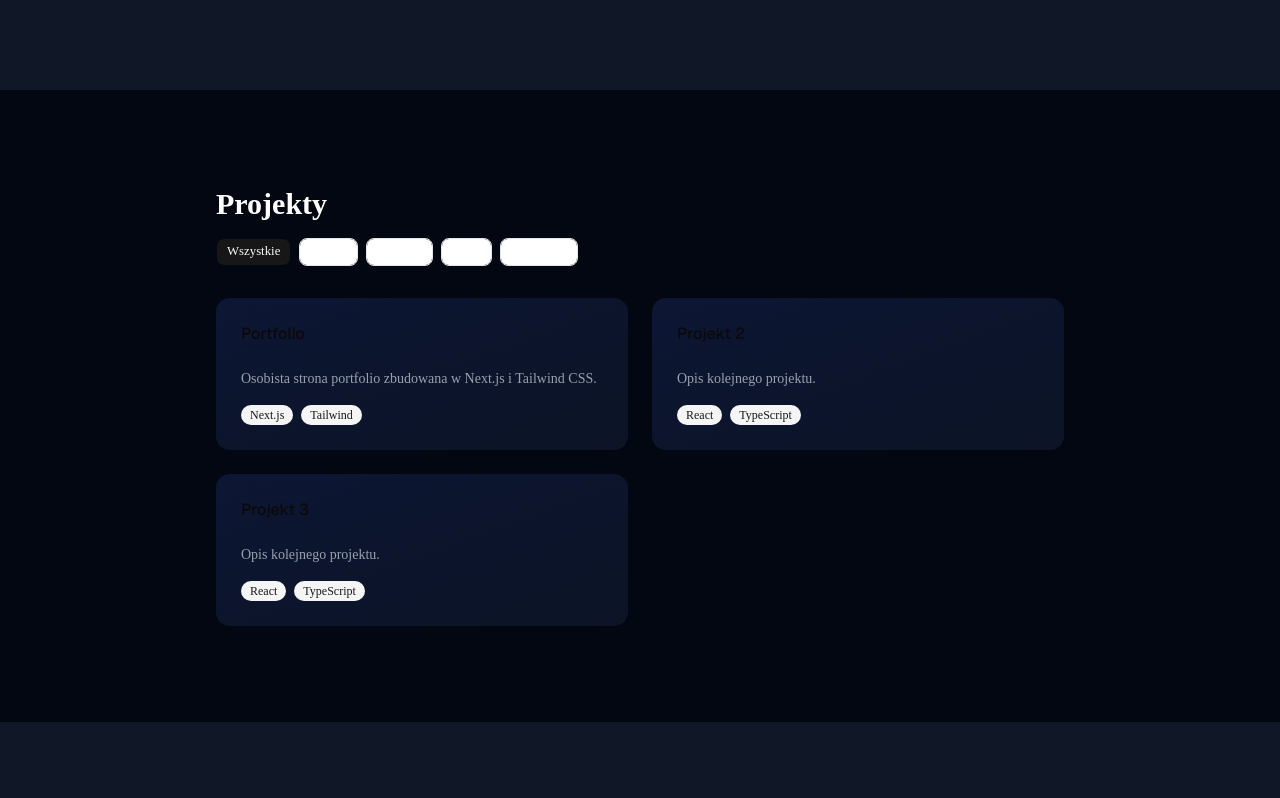
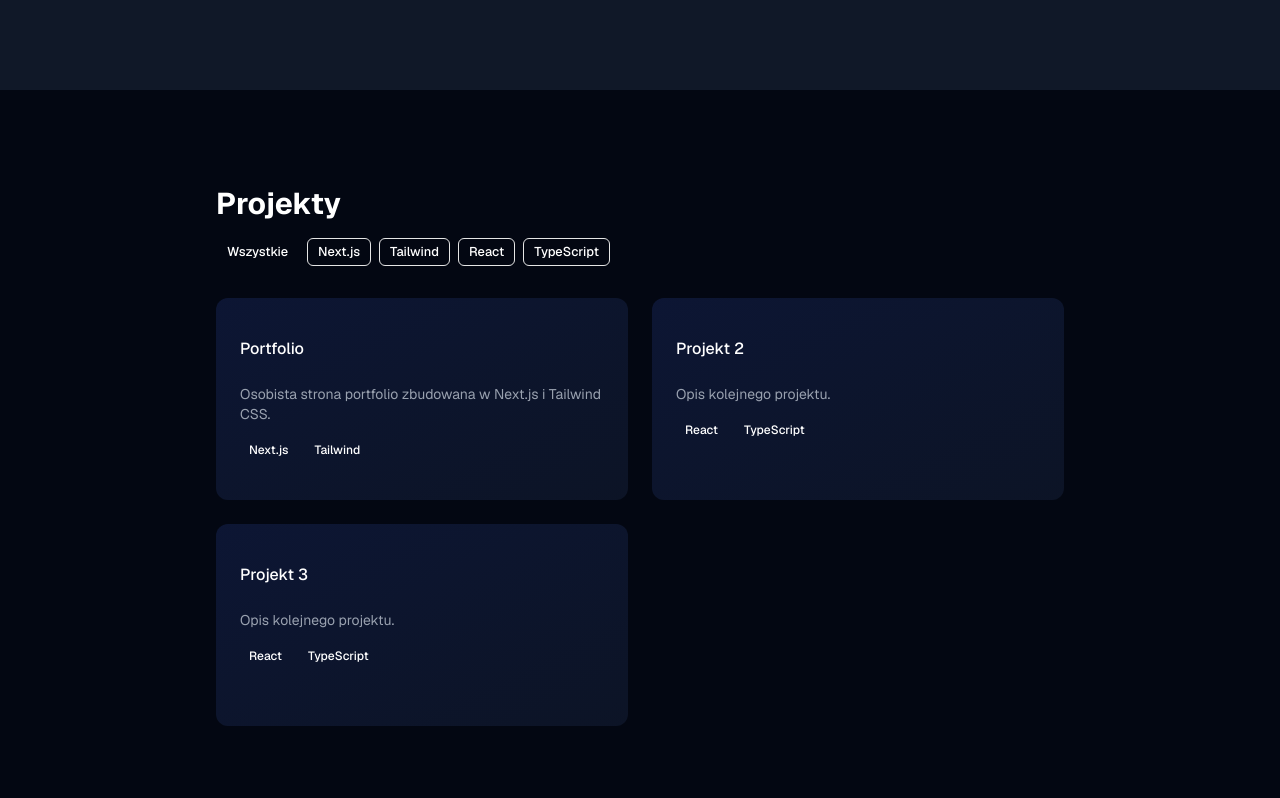
Before and after one commit to fornalbartosz3/moje-portfolio, a Next.js app: page / in a window 1280 px wide. Shown: the part 1409-2207 px from the top of the page. Built offline with nearby package versions, Linux system fonts and the light colour scheme.

Commit message:
fix card border and font styles

```diff
--- a/app/globals.css
+++ b/app/globals.css
@@ -1,86 +1,24 @@
 @import "tailwindcss";
 @import "tw-animate-css";
-@import "shadcn/tailwind.css";
 
 @custom-variant dark (&:is(.dark *));
-
-@theme inline {
-  --color-background: var(--background);
-  --color-foreground: var(--foreground);
-  --font-sans: var(--font-geist-sans);
-  --font-mono: var(--font-geist-mono);
-  --font-heading: var(--font-geist-sans);
-  --color-sidebar-ring: var(--sidebar-ring);
-  --color-sidebar-border: var(--sidebar-border);
-  --color-sidebar-accent-foreground: var(--sidebar-accent-foreground);
-  --color-sidebar-accent: var(--sidebar-accent);
-  --color-sidebar-primary-foreground: var(--sidebar-primary-foreground);
-  --color-sidebar-primary: var(--sidebar-primary);
-  --color-sidebar-foreground: var(--sidebar-foreground);
-  --color-sidebar: var(--sidebar);
-  --color-chart-5: var(--chart-5);
-  --color-chart-4: var(--chart-4);
-  --color-chart-3: var(--chart-3);
-  --color-chart-2: var(--chart-2);
-  --color-chart-1: var(--chart-1);
-  --color-ring: var(--ring);
-  --color-input: var(--input);
-  --color-border: var(--border);
-  --color-destructive: var(--destructive);
-  --color-accent-foreground: var(--accent-foreground);
-  --color-accent: var(--accent);
-  --color-muted-foreground: var(--muted-foreground);
-  --color-muted: var(--muted);
-  --color-secondary-foreground: var(--secondary-foreground);
-  --color-secondary: var(--secondary);
-  --color-primary-foreground: var(--primary-foreground);
-  --color-primary: var(--primary);
-  --color-popover-foreground: var(--popover-foreground);
-  --color-popover: var(--popover);
-  --color-card-foreground: var(--card-foreground);
-  --color-card: var(--card);
-  --radius-sm: calc(var(--radius) * 0.6);
-  --radius-md: calc(var(--radius) * 0.8);
-  --radius-lg: var(--radius);
-  --radius-xl: calc(var(--radius) * 1.4);
-  --radius-2xl: calc(var(--radius) * 1.8);
-  --radius-3xl: calc(var(--radius) * 2.2);
-  --radius-4xl: calc(var(--radius) * 2.6);
-}
 
 :root {
   --background: oklch(1 0 0);
   --foreground: oklch(0.145 0 0);
   --card: oklch(1 0 0);
   --card-foreground: oklch(0.145 0 0);
-  --popover: oklch(1 0 0);
-  --popover-foreground: oklch(0.145 0 0);
   --primary: oklch(0.205 0 0);
   --primary-foreground: oklch(0.985 0 0);
   --secondary: oklch(0.97 0 0);
   --secondary-foreground: oklch(0.205 0 0);
   --muted: oklch(0.97 0 0);
   --muted-foreground: oklch(0.556 0 0);
-  --accent: oklch(0.97 0 0);
-  --accent-foreground: oklch(0.205 0 0);
-  --destructive: oklch(0.577 0.245 27.325);
   --border: oklch(0.922 0 0);
   --input: oklch(0.922 0 0);
   --ring: oklch(0.708 0 0);
-  --chart-1: oklch(0.87 0 0);
-  --chart-2: oklch(0.556 0 0);
-  --chart-3: oklch(0.439 0 0);
-  --chart-4: oklch(0.371 0 0);
-  --chart-5: oklch(0.269 0 0);
   --radius: 0.625rem;
-  --sidebar: oklch(0.985 0 0);
-  --sidebar-foreground: oklch(0.145 0 0);
-  --sidebar-primary: oklch(0.205 0 0);
-  --sidebar-primary-foreground: oklch(0.985 0 0);
-  --sidebar-accent: oklch(0.97 0 0);
-  --sidebar-accent-foreground: oklch(0.205 0 0);
-  --sidebar-border: oklch(0.922 0 0);
-  --sidebar-ring: oklch(0.708 0 0);
+  --destructive: oklch(0.577 0.245 27.325);
 }
 
 .dark {
@@ -88,43 +26,25 @@
   --foreground: oklch(0.985 0 0);
   --card: oklch(0.205 0 0);
   --card-foreground: oklch(0.985 0 0);
-  --popover: oklch(0.205 0 0);
-  --popover-foreground: oklch(0.985 0 0);
   --primary: oklch(0.922 0 0);
   --primary-foreground: oklch(0.205 0 0);
   --secondary: oklch(0.269 0 0);
   --secondary-foreground: oklch(0.985 0 0);
   --muted: oklch(0.269 0 0);
   --muted-foreground: oklch(0.708 0 0);
-  --accent: oklch(0.269 0 0);
-  --accent-foreground: oklch(0.985 0 0);
-  --destructive: oklch(0.704 0.191 22.216);
   --border: oklch(1 0 0 / 10%);
   --input: oklch(1 0 0 / 15%);
   --ring: oklch(0.556 0 0);
-  --chart-1: oklch(0.87 0 0);
-  --chart-2: oklch(0.556 0 0);
-  --chart-3: oklch(0.439 0 0);
-  --chart-4: oklch(0.371 0 0);
-  --chart-5: oklch(0.269 0 0);
-  --sidebar: oklch(0.205 0 0);
-  --sidebar-foreground: oklch(0.985 0 0);
-  --sidebar-primary: oklch(0.488 0.243 264.376);
-  --sidebar-primary-foreground: oklch(0.985 0 0);
-  --sidebar-accent: oklch(0.269 0 0);
-  --sidebar-accent-foreground: oklch(0.985 0 0);
-  --sidebar-border: oklch(1 0 0 / 10%);
-  --sidebar-ring: oklch(0.556 0 0);
+  --destructive: oklch(0.704 0.191 22.216);
 }
 
 @layer base {
   * {
-    @apply border-border outline-ring/50;
+    border-color: var(--border);
   }
   body {
-    @apply bg-background text-foreground;
-  }
-  html {
-    @apply font-sans;
+    background-color: var(--background);
+    color: var(--foreground);
+    font-family: var(--font-geist-sans), sans-serif;
   }
 }
--- a/app/page.tsx
+++ b/app/page.tsx
@@ -171,7 +171,7 @@
         transition={{ duration: 0.4, delay: project.id * 0.1 }}
         viewport={{ once: true }}
 >
-  <Card className="h-full border-0 bg-gradient-to-br from-blue-950/50 to-slate-900/80 p-[1px] hover:from-blue-900/50 hover:to-slate-800/80 transition-all duration-300 cursor-pointer">
+  <Card className="h-full border-0 [&]:border-0 bg-gradient-to-br from-blue-950/50 to-slate-900/80 hover:from-blue-900/50 hover:to-slate-800/80 transition-all duration-300 cursor-pointer" style={{border: 'none'}}>
           <CardHeader className="pb-2 px-6 pt-6">
             <CardTitle>{project.title}</CardTitle>
           </CardHeader>
--- a/components/ui/card.tsx
+++ b/components/ui/card.tsx
@@ -12,7 +12,7 @@
       data-slot="card"
       data-size={size}
       className={cn(
-        "group/card flex flex-col gap-4 overflow-hidden rounded-xl bg-card py-4 text-sm text-card-foreground ring-1 ring-foreground/10 has-data-[slot=card-footer]:pb-0 has-[>img:first-child]:pt-0 data-[size=sm]:gap-3 data-[size=sm]:py-3 data-[size=sm]:has-data-[slot=card-footer]:pb-0 *:[img:first-child]:rounded-t-xl *:[img:last-child]:rounded-b-xl",
+        "group/card flex flex-col gap-4 overflow-hidden rounded-xl bg-card py-4 text-sm text-card-foreground has-data-[slot=card-footer]:pb-0 has-[>img:first-child]:pt-0 data-[size=sm]:gap-3 data-[size=sm]:py-3 data-[size=sm]:has-data-[slot=card-footer]:pb-0 *:[img:first-child]:rounded-t-xl *:[img:last-child]:rounded-b-xl",
         className
       )}
       {...props}
```
